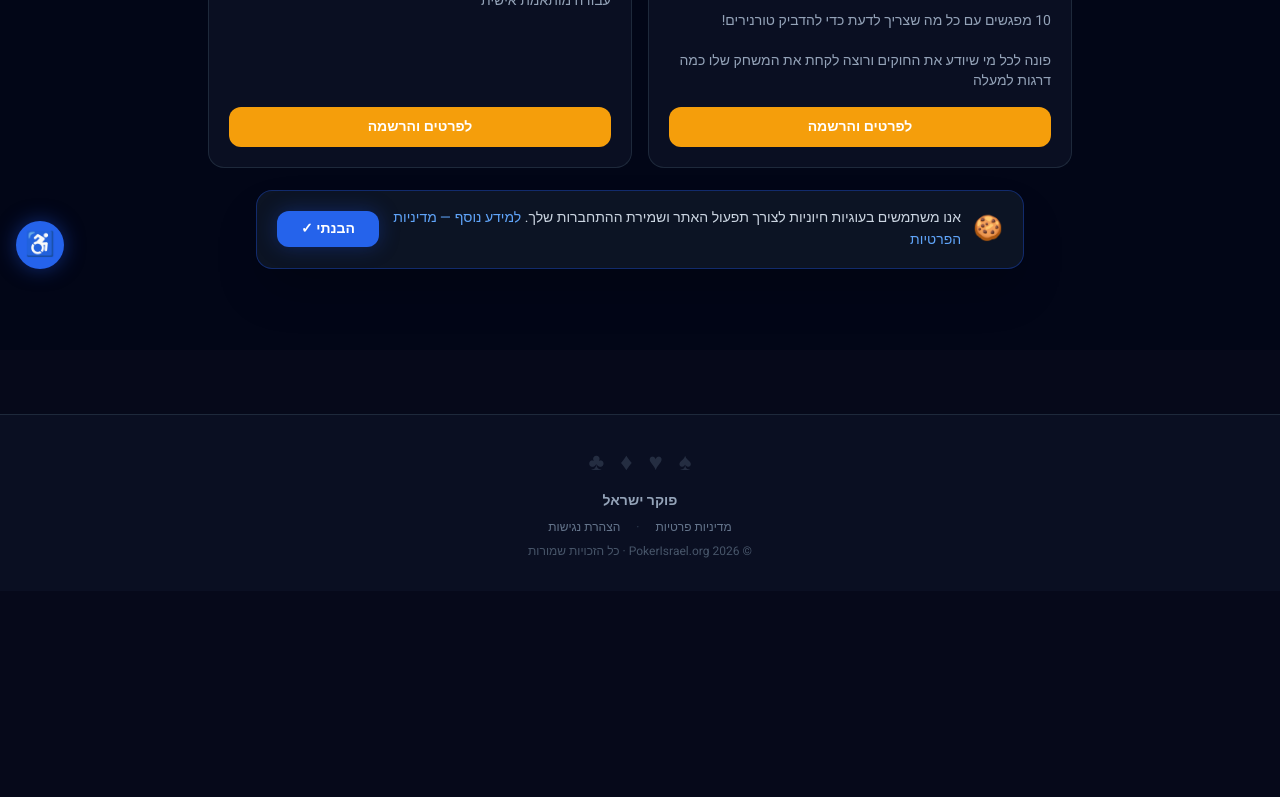
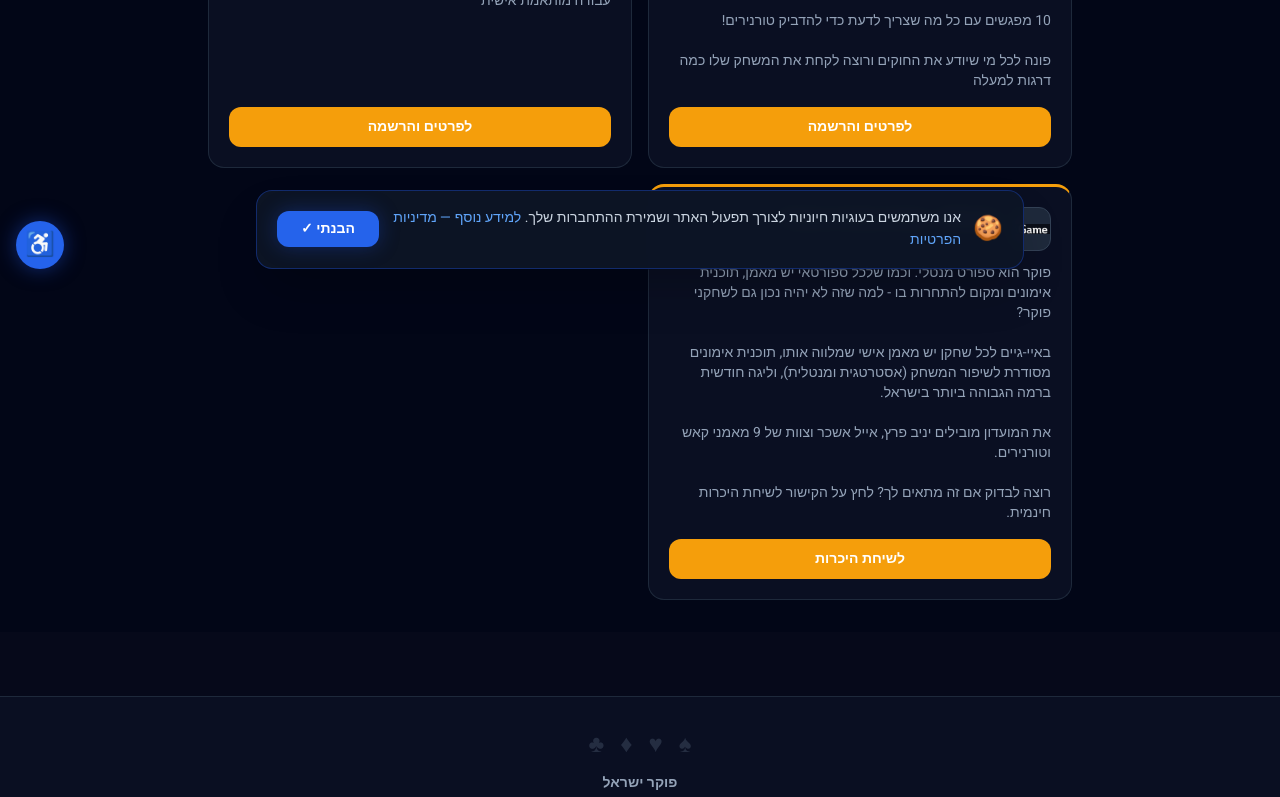
Before and after one commit to igorshlepchenko-gif/pokerisrael, a React (Vite) app in the folder client/: page /lessons in a window 1280 px wide. Shown: the part 515-1312 px from the top of the page. Before the commit the page ends 1106 px from the top, so only its background shows below. Built offline with nearby package versions, Linux system fonts and the light colour scheme; no server answers; the HTML template or start-up script is replaced by a standard one.

Commit message:
Add AGame mental-sport club to Lessons tab
Replaces the previously hidden AGame entry with new copy and a
YouCanBookMe scheduling link, plus a freshly cropped logo.

```diff
--- a/client/src/data/lessons.js
+++ b/client/src/data/lessons.js
@@ -25,15 +25,12 @@ export const LESSONS = [
     cta: 'לפרטים והרשמה',
     url: 'https://api.whatsapp.com/send?phone=972525801730&text=שלום,+הגעתי+מאתר+פוקר+ישראל.+אני+מתעניים+בשעורים+פרטיים+עם+גבי+ליבשיץ',
   },
-  // הוסר זמנית לבקשת המשתמש (2026-07-28) — להחזיר רק כשיגיד במפורש.
-  // {
-  //   id: 'agame',
-  //   name: 'AGame — נבחרת הפוקר של ישראל',
-  //   description: 'קהילת אימון מתמשכת בהובלת יניב פרץ — 8 מאמנים, 100+ שחקני נבחרת ו-200+ חברי קהילה. שני מסלולים: קהילה (₪250/חודש — מאסטרמיינד חודשי, ספריית 100+ הדרכות, קבוצת וואטסאפ) ונבחרות (₪550/חודש — מאמן אישי צמוד, ליגה חודשית ללא עמלות). מתחילים בשיחת התאמה חינמית עם מאמן בכיר, ללא התחייבות.',
-  //   logo: '/lessons/agame.png',
-  //   cta: 'לשיחת התאמה חינמית',
-  //   url: 'https://api.whatsapp.com/send?phone=972542280660&text=שלום,+אני+רוצה+לתאם+שיחת+התאמה+עם+AGame',
-  //   secondaryCta: 'לאתר AGame',
-  //   secondaryUrl: 'https://www.agame.co.il/',
-  // },
+  {
+    id: 'agame',
+    name: 'AGame ~ מועדון ספורט מנטלי',
+    description: 'פוקר הוא ספורט מנטלי. וכמו שלכל ספורטאי יש מאמן, תוכנית אימונים ומקום להתחרות בו - למה שזה לא יהיה נכון גם לשחקני פוקר?\n\nבאיי-גיים לכל שחקן יש מאמן אישי שמלווה אותו, תוכנית אימונים מסודרת לשיפור המשחק (אסטרטגית ומנטלית), וליגה חודשית ברמה הגבוהה ביותר בישראל.\n\nאת המועדון מובילים יניב פרץ, אייל אשכר וצוות של 9 מאמני קאש וטורנירים.\n\nרוצה לבדוק אם זה מתאים לך? לחץ על הקישור לשיחת היכרות חינמית.',
+    logo: '/lessons/agame.png',
+    cta: 'לשיחת היכרות',
+    url: 'https://agame-welcome.youcanbook.me/?source=igor&Q5=igor',
+  },
 ];
```
Also changed, not shown: client/public/lessons/agame.png.
